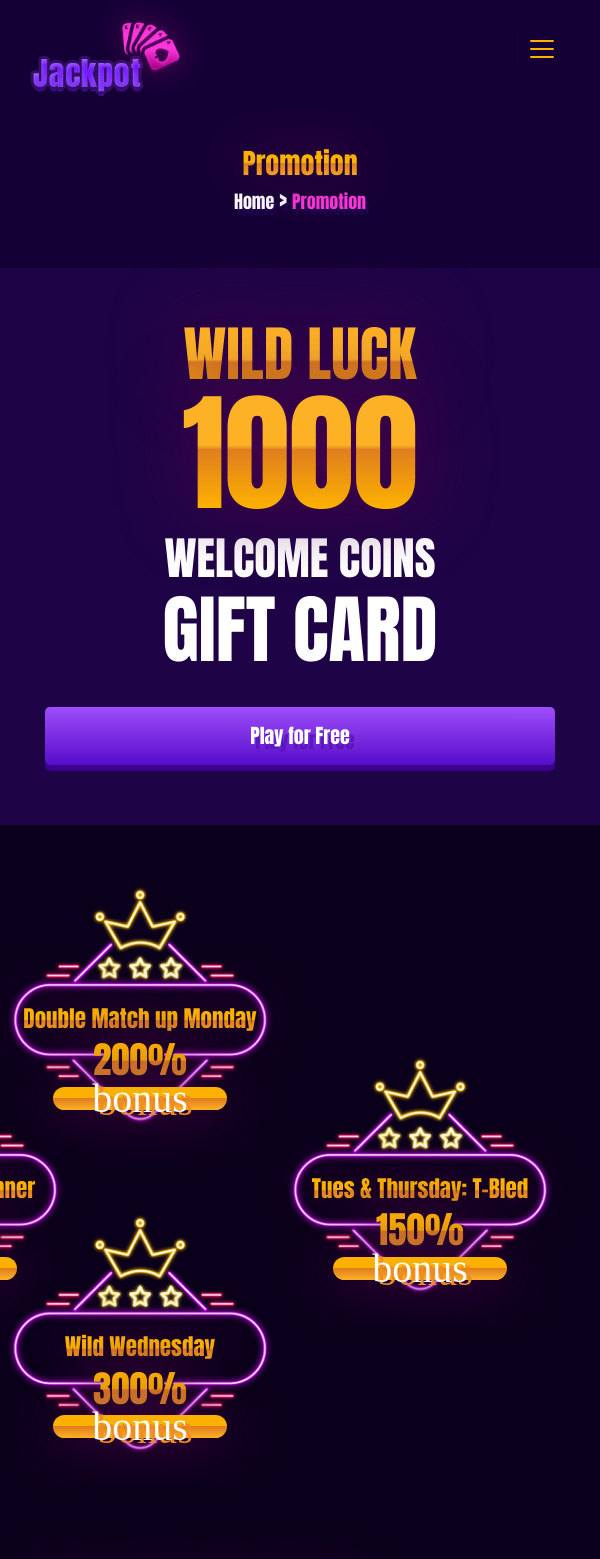
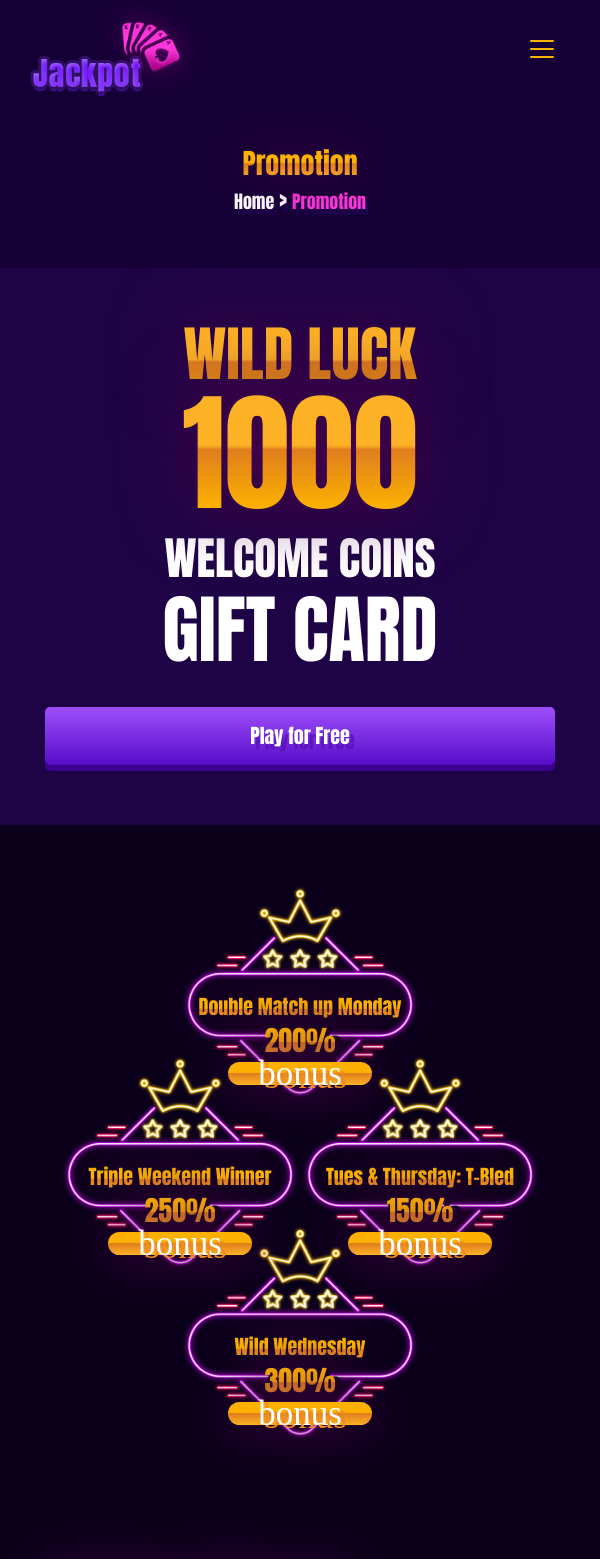
Before and after one commit to jonyrahman626/Jackpot-React, a React (Create React App) app: page /promotion in a window 600 px wide. Shown: the top 1559 px of the page. Built offline with nearby package versions, Linux system fonts and the light colour scheme.

Commit message:
Promotion Responsive

```diff
--- a/src/components/PromotionPlayer/PromotionPlayerResponsive.css
+++ b/src/components/PromotionPlayer/PromotionPlayerResponsive.css
@@ -2,7 +2,165 @@
 
 @media (min-width: 768px) and (max-width: 991.98px) {}
 
-@media (min-width: 576px) and (max-width: 767.98px) {}
+@media (min-width: 576px) and (max-width: 767.98px) {
+    #promo_player_part {
+        padding: 60px 0 53px;
+    }
+
+    .pro_player_offer {
+        height: 555px;
+    }
+
+    .pro_offer_inner {
+        text-align: center;
+    }
+
+    .pro_offer_inner img {
+        width: 240px !important;
+    }
+
+    .pro_offer_inner .overly {
+        padding-top: 110px;
+    }
+
+    .pro_offer_inner .overly h4 {
+        font-size: 20px;
+    }
+
+    .pro_offer_inner .overly h3 {
+        font-size: 28px;
+    }
+
+    .pro_offer_inner .overly p {
+        padding: 0px 30px;
+        font-size: 35px;
+    }
+
+    .pro_offer1 {
+        position: absolute;
+        left: 50%;
+        transform: translateX(-50%);
+    }
+
+    .pro_offer2 {
+        position: absolute;
+    }
+
+    .pro_offer3 {
+        position: absolute;
+        left: 50%;
+        transform: translateX(-50%);
+    }
+
+    .pro_offer4 {
+        position: absolute;
+        left: 0;
+    }
+
+    @keyframes playerss {
+        25% {
+            position: absolute;
+            left: 73.5%;
+            top: 170px;
+        }
+        50% {
+            position: absolute;
+            left: 50%;
+            top: 61.5%;
+            transform: translateX(-50%);
+        }
+        75% {
+            position: absolute;
+            left: 26.5%;
+            top: 170px;
+        }
+        100% {
+            position: absolute;
+            left: 50%;
+            top: 0;
+            transform: translateX(-50%);
+        }
+    }
+    @keyframes playerss2 {
+        25% {
+            position: absolute;
+            right: 23.5%;
+            top: 61.5%;
+        }
+        50% {
+            position: absolute;
+            right: 47%;
+            top: 170px;
+        }
+        75% {
+            position: absolute;
+            right: 23.5%;
+            top: 0;
+        }
+        100% {
+            position: absolute;
+            right: 0;
+            top: 170px;
+        }
+    }
+    @keyframes playerss3 {
+        25% {
+            position: absolute;
+            left: 26.5%;
+            bottom: 170px;
+        }
+        50% {
+            position: absolute;
+            left: 50%;
+            bottom: 340px;
+            transform: translateX(-50%);
+        }
+        75% {
+            position: absolute;
+            left: 73.5%;
+            bottom: 170px;
+        }
+        100% {
+            position: absolute;
+            left: 50%;
+            bottom: 0;
+            transform: translateX(-50%);
+        }
+    }
+    @keyframes playerss4 {
+        25% {
+            position: absolute;
+            left: 50%;
+            top: 0;
+            transform: translateX(-50%);
+        }
+        50% {
+            position: absolute;
+            left: 73.5%;
+            top: 170px;
+            transform: translateX(-50%);
+        }
+        75% {
+            position: absolute;
+            left: 50%;
+            top: 61.5%;
+            transform: translateX(-50%);
+        }
+        100% {
+            position: absolute;
+            left: 0;
+            top: 170px;
+        }
+    }
+    @-webkit-keyframes lineshine {
+        form {
+            left: 0;
+        }
+        to {
+            left: 88%;
+        }
+    }
+}
 
 @media (max-width: 575.98px) {
     #promo_player_part {
```
